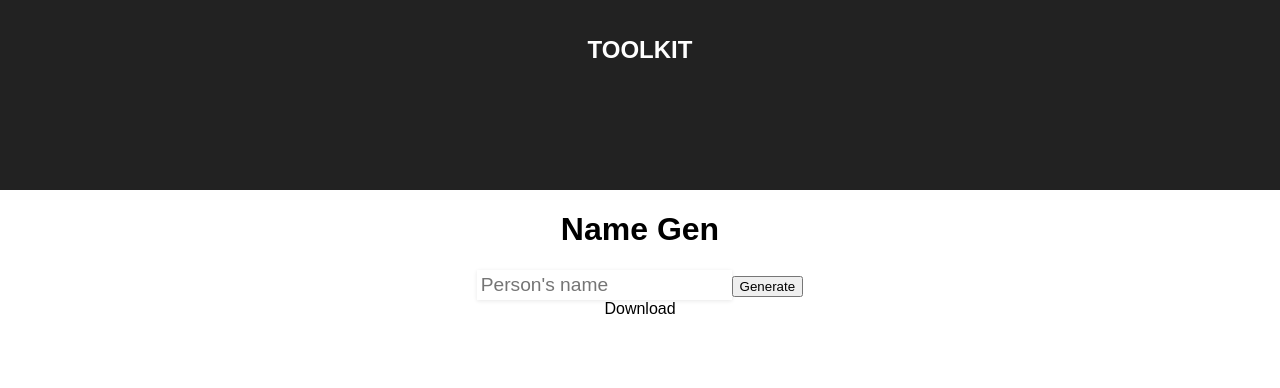
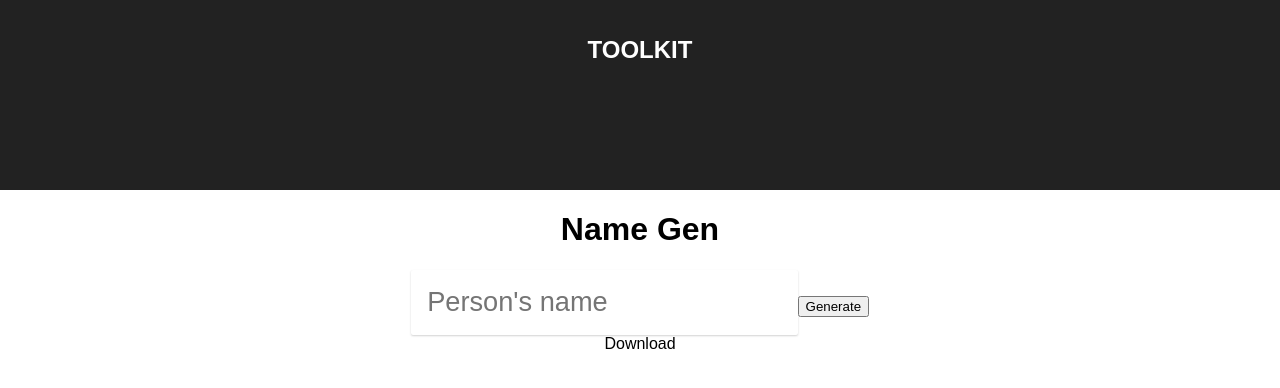
Before and after one commit to sussexstudent/toolkit, a React (Create React App) app: page / in a window 1280 px wide. Shown: the top 388 px of the page. Built offline with nearby package versions, Linux system fonts and the light colour scheme.

Commit message:
Increase sizing

```diff
--- a/src/index.css
+++ b/src/index.css
@@ -5,13 +5,14 @@ body {
 }
 
 .name {
-  font-size: 1.2em;
-  padding: 0.2em;
+  font-size: 1.7em;
+  padding: 0.6em;
   border: 0;
-  box-shadow: 0 1px 4px 0 rgba(30, 30, 30, 0.1);
+  box-shadow: 0 1px 2px 0 rgba(30, 30, 30, 0.2);
   transition: box-shadow ease 300ms;
+  border-radius: 2px;
 }
 
 .name:focus {
-  box-shadow: 0 3px 6px 0 rgba(30, 30, 30, 0.15);
+  box-shadow: 0 3px 4px 0 rgba(30, 30, 30, 0.25);
 }
```
